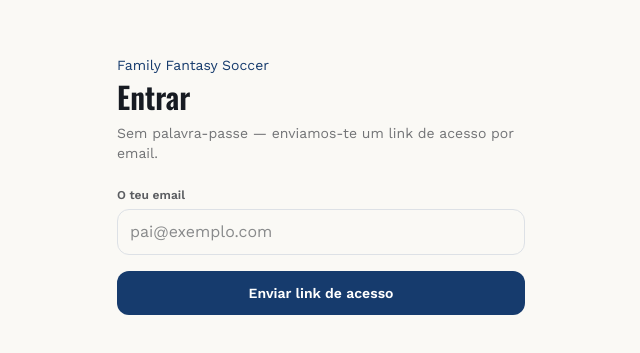
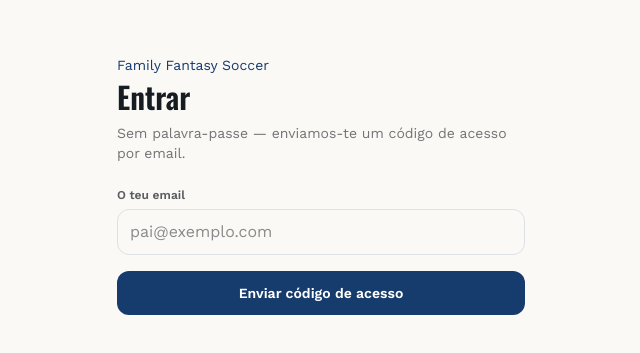
Before and after one commit to ipedronmartins-hue/Family-fantasy-football, a Next.js app: page /login in a window 1280 px wide. Shown: the part 175-528 px from the top of the page, without its empty margins (319-959 px from the left). Built offline with nearby package versions, Linux system fonts and the light colour scheme.

Commit message:
Login: codigo de 6 digitos como alternativa ao link, para contornar o pre-fetch de seguranca do Gmail que invalida o link antes da pessoa clicar

```diff
--- a/app/login/page.tsx
+++ b/app/login/page.tsx
@@ -1,29 +1,71 @@
 "use client";
 
 import { Suspense, useState } from "react";
-import { useSearchParams } from "next/navigation";
+import { useSearchParams, useRouter } from "next/navigation";
 import { createBrowserSupabase } from "@/lib/supabase/client";
 
 function LoginForm() {
   const searchParams = useSearchParams();
+  const router = useRouter();
   const team = searchParams.get("team");
   const [email, setEmail] = useState("");
-  const [status, setStatus] = useState<"idle" | "sending" | "sent" | "error">("idle");
+  const [code, setCode] = useState("");
+  const [stage, setStage] = useState<"email" | "code">("email");
+  const [status, setStatus] = useState<"idle" | "sending" | "sent" | "verifying" | "error">("idle");
+  const [errorMsg, setErrorMsg] = useState<string | null>(null);
 
-  async function handleSubmit(e: React.FormEvent) {
+  async function requestCode(e: React.FormEvent) {
     e.preventDefault();
     setStatus("sending");
+    setErrorMsg(null);
     const supabase = createBrowserSupabase();
     const callbackUrl = new URL("/auth/callback", window.location.origin);
     if (team) callbackUrl.searchParams.set("team", team);
 
     const { error } = await supabase.auth.signInWithOtp({
       email,
-      options: {
-        emailRedirectTo: callbackUrl.toString(),
-      },
+      options: { emailRedirectTo: callbackUrl.toString() },
     });
-    setStatus(error ? "error" : "sent");
+    if (error) {
+      setStatus("error");
+      setErrorMsg("Não foi possível enviar. Tenta outra vez.");
+      return;
+    }
+    setStatus("sent");
+    setStage("code");
+  }
+
+  async function verifyCode(e: React.FormEvent) {
+    e.preventDefault();
+    setStatus("verifying");
+    setErrorMsg(null);
+    const supabase = createBrowserSupabase();
+    const { error } = await supabase.auth.verifyOtp({ email, token: code, type: "email" });
+    if (error) {
+      setStatus("error");
+      setErrorMsg("Código incorreto ou expirado. Pede um novo.");
+      return;
+    }
+
+    // Same routing the email-link path uses: already have a profile? go to
+    // your own team. First time here? go finish onboarding for the team
+    // this login was started from.
+    const {
+      data: { user },
+    } = await supabase.auth.getUser();
+    if (user) {
+      const { data: parent } = await supabase
+        .from("parents")
+        .select("season_id, seasons(teams(slug))")
+        .eq("id", user.id)
+        .maybeSingle();
+      const slug = (parent?.seasons as unknown as { teams: { slug: string } | null } | null)?.teams?.slug;
+      if (slug) {
+        router.push(`/${slug}`);
+        return;
+      }
+    }
+    router.push(team ? `/${team}/onboarding` : "/");
   }
 
   return (
@@ -31,15 +73,11 @@ function LoginForm() {
       <p className="text-sm text-blue">Family Fantasy Soccer</p>
       <h1 className="mt-1 font-display text-3xl font-semibold text-ink">Entrar</h1>
       <p className="mt-2 text-sm text-ink/60">
-        Sem palavra-passe — enviamos-te um link de acesso por email.
+        Sem palavra-passe — enviamos-te um código de acesso por email.
       </p>
 
-      {status === "sent" ? (
-        <div className="mt-6 rounded-2xl border border-line bg-white p-4 text-sm text-ink">
-          Verifica o teu email — enviámos um link para {email}. Podes fechar esta janela.
-        </div>
-      ) : (
-        <form onSubmit={handleSubmit} className="mt-6">
+      {stage === "email" ? (
+        <form onSubmit={requestCode} className="mt-6">
           <label className="mb-1.5 block text-xs font-semibold text-ink/70">O teu email</label>
           <input
             type="email"
@@ -54,13 +92,42 @@ function LoginForm() {
             disabled={status === "sending"}
             className="w-full rounded-xl bg-blue py-3 text-sm font-semibold text-white disabled:opacity-60"
           >
-            {status === "sending" ? "A enviar…" : "Enviar link de acesso"}
+            {status === "sending" ? "A enviar…" : "Enviar código de acesso"}
           </button>
-          {status === "error" && (
-            <p className="mt-3 text-center text-xs text-red">
-              Não foi possível enviar o link. Tenta outra vez.
-            </p>
-          )}
+          {errorMsg && <p className="mt-3 text-center text-xs text-red">{errorMsg}</p>}
+        </form>
+      ) : (
+        <form onSubmit={verifyCode} className="mt-6">
+          <div className="mb-4 rounded-2xl border border-line bg-white p-4 text-sm text-ink">
+            Enviámos um email para <strong>{email}</strong>. Podes carregar no link, ou
+            escrever aqui o código de 6 dígitos que também vem no email — mais garantido se
+            o link não abrir à primeira.
+          </div>
+          <label className="mb-1.5 block text-xs font-semibold text-ink/70">Código de 6 dígitos</label>
+          <input
+            required
+            value={code}
+            onChange={(e) => setCode(e.target.value)}
+            placeholder="000000"
+            inputMode="numeric"
+            autoFocus
+            className="mb-4 w-full rounded-xl border border-line px-3 py-2.5 text-center text-lg tracking-widest"
+          />
+          <button
+            type="submit"
+            disabled={status === "verifying"}
+            className="w-full rounded-xl bg-blue py-3 text-sm font-semibold text-white disabled:opacity-60"
+          >
+            {status === "verifying" ? "A verificar…" : "Confirmar"}
+          </button>
+          {errorMsg && <p className="mt-3 text-center text-xs text-red">{errorMsg}</p>}
+          <button
+            type="button"
+            onClick={() => setStage("email")}
+            className="mt-3 w-full text-center text-xs font-semibold text-blue"
+          >
+            Usar outro email ou pedir novo código
+          </button>
         </form>
       )}
     </div>
```
